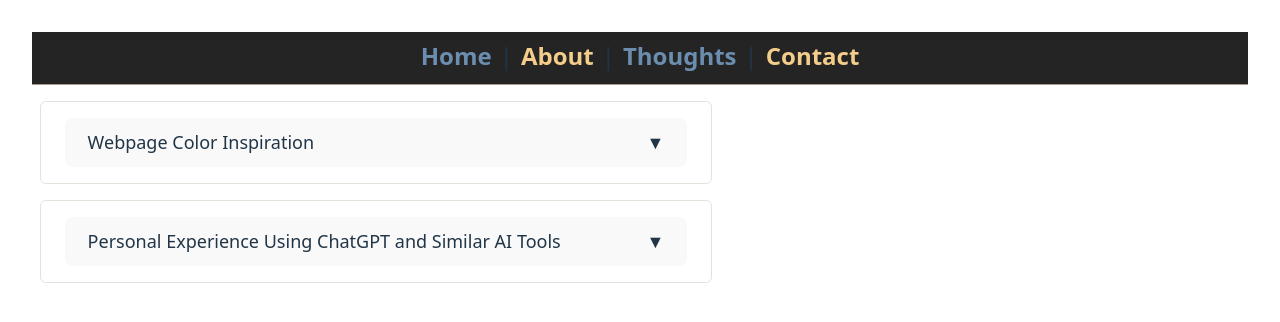
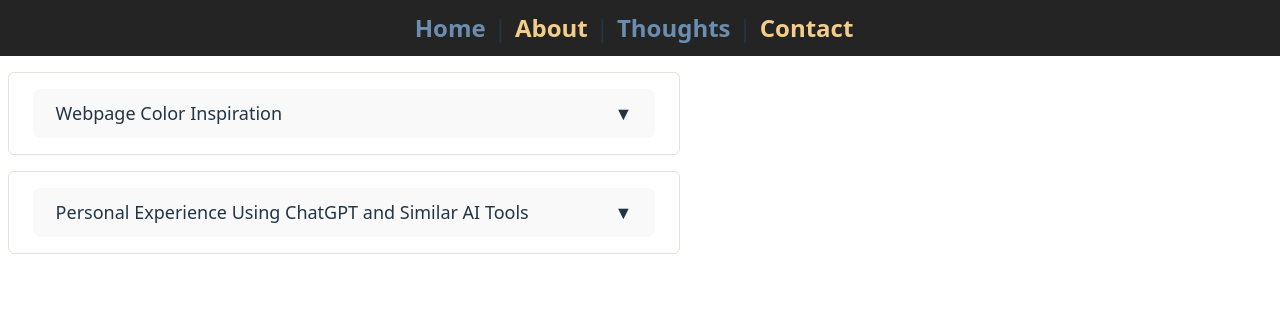
Before and after one commit to udnwim/udnwim.github.io, a React (Vite) app: page /thoughts in a window 1280 px wide. Shown: the top 322 px of the page. Built offline with nearby package versions, Linux system fonts and the light colour scheme.

Commit message:
working on centering content

```diff
--- a/src/App.css
+++ b/src/App.css
@@ -1,7 +1,7 @@
 #root {
   max-width: 1280px;
   margin: 0 auto;
-  padding: 2rem;
+  padding: 0;
   text-align: center;
 }
 
--- a/src/App.jsx
+++ b/src/App.jsx
@@ -8,8 +8,8 @@ import "./App.css";
 function App() {
   return (
     <>
-      <div className="container pt-2 sticky top-0 z-50 bg-[#242424]">
-        <nav className="flex justify-center text-2xl">
+      <div className="w-full flex justify-center sticky top-0 z-50 bg-[#242424]">
+        <nav className="flex justify-center items-center p-3 text-lg sm:text-xl md:text-2xl max-w-screen-lg">
           <div className="relative group hover:-translate-y-0.5 transition-transform duration-500">
             <Link to="/" className="relative z-10 text-[#6B8DAF] font-semibold px-2 hover:text-[#e6e1da]">
               Home
@@ -40,7 +40,7 @@ function App() {
           <Link to="/thoughts" className="text-[#6B8DAF] z-10">Thoughts</Link> |{" "}
           <Link to="/contact" className="text-[#F3CD89] z-10">Contact</Link> */}
         </nav>
-        <hr className="bg-[#EAC4C3]/70 my-3 h-[1px] border-0 rounded"/>
+        <span className="text-[#EAC4C3]/70 my-3 w-3 h-3 rounded" />
         {/* <hr className="bg-slate-50/30 my-3 h-[1px] border-0 rounded"/> */}
       </div>
 
--- a/src/index.css
+++ b/src/index.css
@@ -87,6 +87,5 @@ button:focus-visible {
 }
 
 p {
-  text-align: left;
   margin: 1.5rem 0;
 }
--- a/src/pages/About.jsx
+++ b/src/pages/About.jsx
@@ -7,22 +7,20 @@ import work from "../assets/work.jpg"
 export default function About() {
   return (
     <>
-      <div className="aboutContainer scrollbar-hide m-5 max-w-3xl indent-8 text-lg md:text-xl">
-        <div className="intro flex items-center justify-center min-h-screen py-2">
-          <div className="text-center">
-            <img src={profilePic} alt="img"
+      <div className="scrollbar-hide max-w-2xl indent-8 text-lg md:text-xl flex justify-center flex-wrap text-left">
+        <div className="intro min-h-screen">
+          <img src={profilePic} alt="img"
               className="mx-auto w-full max-w-lg rounded-full shadow-lg shadow-[#EAC4C3]"
             />
-            <div className="flex justify-center w-full m-0">
-              <p>Hi! I am Hui.👋</p>
-            </div>
+          <p className="text-center">Hi! I am Hui.👋</p>
+        </div>
+        <div className="intro py-10 flex flex-wrap">
+          <div className="w-2xs sm:w-sm">
+            <img src={campus} alt="img"
+              className="mx-auto w-full max-w-lg rounded-lg shadow-lg shadow-[#EAC4C3]"
+            />
           </div>
-        </div>
-        <div className="intro flex items-center my-10 py-10 px-10">
-          <div className="">
-            <img src={campus} alt="img"
-              className="mx-auto mb-10 w-full max-w-lg rounded-lg shadow-lg shadow-[#EAC4C3]"
-            />
+          <div className="w-2xs pl-10">
             <p>
               Originally from China, I moved to the United States after completing
               junior high school. In 2024, I earned my bachelor's degree from the
@@ -31,7 +29,7 @@ export default function About() {
             </p>
           </div>
         </div>
-        <div className="intro flex items-center my-10 py-15 px-10">
+        <div className="intro py-10">
           <div className="">
             <img src={coding} alt="img"
               className="mx-auto w-full max-w-xl rounded-full"
@@ -46,7 +44,7 @@ export default function About() {
             </p>
           </div>
         </div>
-        <div className="intro flex items-center my-10 py-15 px-10">
+        <div className="intro py-10">
           <div className="">
             <img src={work} alt="img"
               className="mx-auto w-full max-w-xl rounded-full"
@@ -59,7 +57,7 @@ export default function About() {
             </p>
           </div>
         </div>
-        <div className="intro flex items-center my-10 py-15 px-10">
+        <div className="intro py-10">
           <div className="">
             <img src={up} alt="img"
               className="mx-auto w-full max-w-xs rounded-full"
@@ -74,6 +72,7 @@ export default function About() {
           </div>
         </div>
       </div>
+
     </>
   )
 }
--- a/src/pages/Contact.jsx
+++ b/src/pages/Contact.jsx
@@ -8,10 +8,10 @@ export default function Contact() {
         <img
           src={wave}
           alt="gif"
-          className="w-30 sm:w-38 md:w-48 mx-2 rounded-lg shadow-md shadow-sky-200/50" />
+          className="w-30 sm:w-38 mx-2 rounded-lg shadow-md shadow-sky-200/50" />
         <span className="text-[#e6e1da]">Thanks for visiting!</span>
       </div>
-      <div className="iconContainer flex space-x-6 justify-center pt-10">
+      <div className="flex space-x-6 justify-center pt-10">
         <a href="https://www.linkedin.com/in/hui-kuang-520b192b0/" target="_blank" rel="noopener noreferrer" className='hover:-translate-y-1 duration-500'>
           <FaLinkedin className="text-5xl" />
         </a>
--- a/src/pages/Home.jsx
+++ b/src/pages/Home.jsx
@@ -16,7 +16,6 @@ export default function AnimatedSentence() {
           updated[i] = true
           return updated
         })
-
 
       setHighlighted(prev => {
         const updated = [...prev];
--- a/src/pages/Thoughts.jsx
+++ b/src/pages/Thoughts.jsx
@@ -24,7 +24,7 @@ export default function Thoughts() {
             className={`cursor-pointer w-30 sm:w-38 md:w-48 mx-2 rounded-lg shadow-md shadow-sky-200/50 transition-opacity duration-300 ${fadeOut ? "opacity-0" : "opacity-100"}`} />
         )}
       </div> */}
-      <div className="pContainer sm:text-base md:text-lg">
+      <div className="text-left sm:text-base md:text-lg">
         <CollapsibleSection title="Webpage Color Inspiration">
           <div className="flex justify-center relative group">
             <img src={pearl} alt="img" className='w-full max-w-xs' />
```
Also changed, not shown: src/assets/profile.jpg (deleted).
